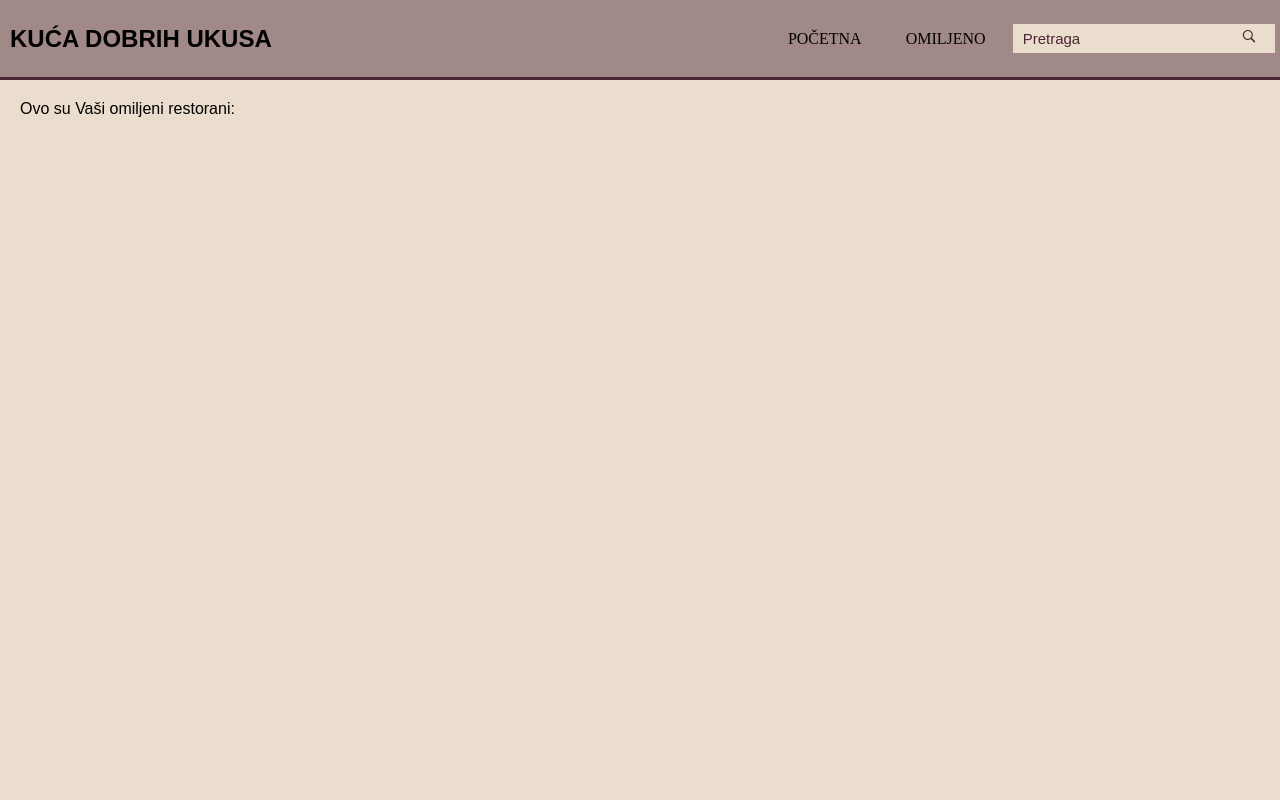
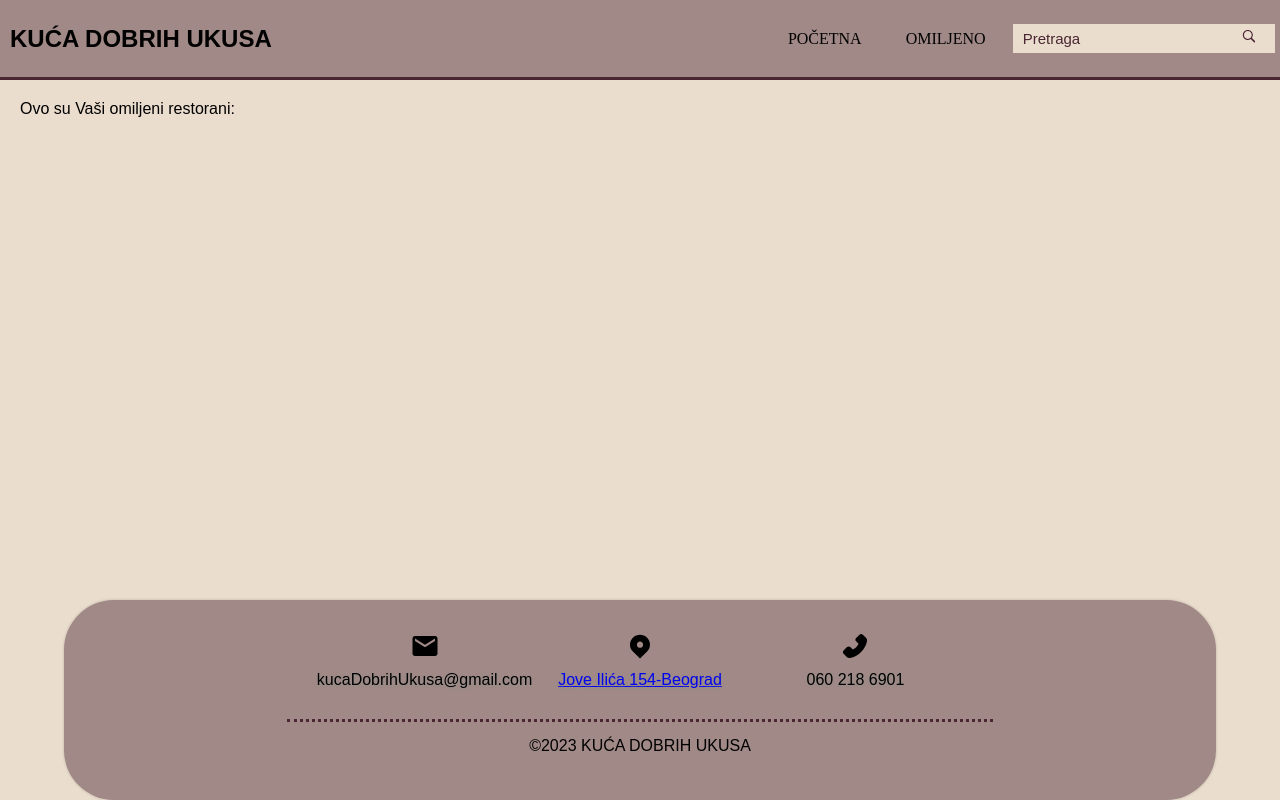
Before and after one commit to MilicaKostic4/domaci3_react, a React (Create React App) app: page /omiljeni in a window 1280 px wide. Built offline with nearby package versions, Linux system fonts and the light colour scheme.

Commit message:
Dodat Footer

```diff
--- a/src/App.css
+++ b/src/App.css
@@ -169,3 +169,57 @@ a .active, a:hover{
   background: #cdc0be;
   transition: .5s;
 }
+
+/*FOOTER*/
+.footer1 {
+  background: #A08986;
+  height: 200px;
+  width: 90%;
+  border-radius: 50px;
+  display: grid;
+  justify-content: center;
+  margin: auto;
+  box-shadow: 0px 0px 3px 0px rgba(10, 10, 10, 0.2);
+}
+
+.footer11 {
+  background: #A08986;
+  display: grid;
+  grid-template-columns: 1fr 1fr 1fr;
+  grid-template-rows: 1fr;
+  align-items: center;
+  padding: 15px 30px;
+}
+
+.fgroup{
+  background: #A08986;
+  display: flex;
+  justify-content: center;
+  align-items: center;
+  flex-direction: column;
+  gap: 10px;
+  text-shadow: 0 1px 3px rgb(143, 143, 137);
+}
+
+.footer11 svg{
+  height: 30px;
+  width: 30px;
+  background: #A08986;
+}
+
+.footer1 a{
+  background: #A08986;
+}
+
+.footer12{
+  background: #A08986;
+  height: 50px;
+  border-top: 3px dotted #4a2632;
+  display: flex;
+  justify-content:center;
+  align-items: center;
+}
+
+.footer12 p, span{
+  background: #A08986;
+}
--- a/src/App.js
+++ b/src/App.js
@@ -3,6 +3,7 @@ import NavBar from './components/NavBar';
 import {BrowserRouter, Routes, Route} from 'react-router-dom';
 import Restorani from './components/Restorani';
 import Omiljeni from './components/Omiljeni';
+import Footer from './components/Footer';
 import { useState } from 'react';
 
 function App() {
@@ -98,13 +99,16 @@ function App() {
 
 
   return (
-    <div>
+    <div style={{display:'flex', flexDirection:'column', minHeight: '100vh', justifyContent: 'space-between'}}>
       <BrowserRouter>
-        <NavBar/>
-        <Routes>
-          <Route path="/" element={<Restorani restorani={restorani} dodavanje={dodajUOmiljene} ukloni={ukloniIzOmiljenih}/>}></Route>
-          <Route path="/omiljeni" element={<Omiljeni restorani={favouriteRest} ukloni={ukloniIzOmiljenih} rezervisi={rezervisi}/>}></Route>
-        </Routes>
+        <div>
+          <NavBar/>
+          <Routes>
+            <Route path="/" element={<Restorani restorani={restorani} dodavanje={dodajUOmiljene} ukloni={ukloniIzOmiljenih}/>}></Route>
+            <Route path="/omiljeni" element={<Omiljeni restorani={favouriteRest} ukloni={ukloniIzOmiljenih} rezervisi={rezervisi}/>}></Route>
+          </Routes>
+        </div>
+        <Footer></Footer>
       </BrowserRouter>
     </div>
   );
--- /dev/null
+++ b/src/components/Footer.jsx
@@ -0,0 +1,37 @@
+import React from 'react'
+import { Link } from 'react-router-dom'
+import {TiLocation} from 'react-icons/ti'
+import {AiFillPhone} from 'react-icons/ai'
+import {MdEmail} from 'react-icons/md'
+
+function Footer() {
+  return (
+    <div>
+        <div className='footer1'>
+          <div className="footer11">
+            <div className='email fgroup'>
+              <MdEmail/>
+              <a>kucaDobrihUkusa@gmail.com</a>
+            </div>
+            <div className="adress fgroup">
+              <TiLocation/>
+              <Link to="https://www.google.com/maps/place/%D0%88%D0%BE%D0%B2%D0%B5+%D0%98%D0%BB%D0%B8%D1%9B%D0%B0,+%D0%91%D0%B5%D0%BE%D0%B3%D1%80%D0%B0%D0%B4/@44.7793343,20.4691221,17z/data=!3m1!4b1!4m6!3m5!1s0x475a705bb76bb643:0x563ba867861b280e!8m2!3d44.7793343!4d20.471697!16s%2Fg%2F12nvpv8yn?entry=ttu">
+              Jove Ilića 154-Beograd</Link>
+            </div>
+            <div className="phone fgroup">
+              <AiFillPhone/>
+              <a>060 218 6901</a>
+            </div>
+          </div>
+          <div className='footer12'>
+            <p>
+                {" "}
+                &copy;2023 <span>KUĆA DOBRIH UKUSA</span>
+            </p>
+          </div>
+        </div>
+    </div>
+  )
+}
+
+export default Footer
```
